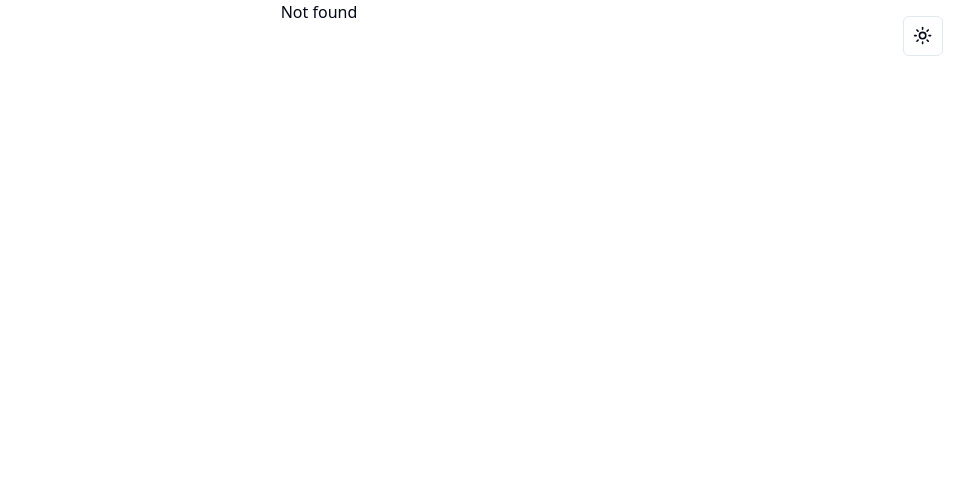
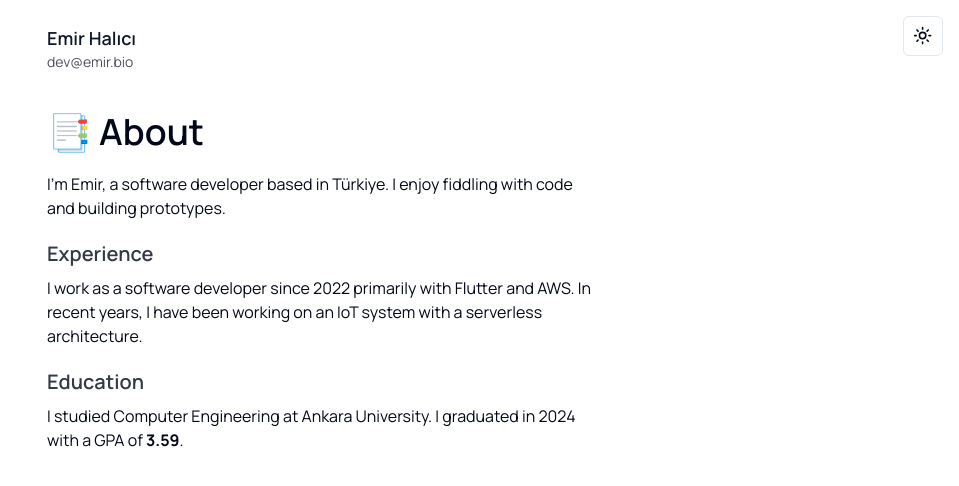
Before and after one commit to emirhalici/personal-page-next, a Next.js app: page /about in a window 1280 px wide. Before the commit this address had no page. Shown: the top 486 px of the page, without its empty margins (321-1280 px from the left). Built offline with nearby package versions, Linux system fonts and the light colour scheme.

Commit message:
feat: add about page

```diff
--- a/components/ui/url.tsx
+++ b/components/ui/url.tsx
@@ -2,12 +2,13 @@ interface UrlProps {
   href: string;
   children: React.ReactNode;
   className?: string;
+  newTab?: boolean;
 }
-export function Url({ children, href, className }: UrlProps) {
+export function Url({ children, href, className, newTab = true }: UrlProps) {
   return (
     <a
       href={href}
-      target="_blank"
+      target={newTab ? "_blank" : "_self"}
       rel="noopener noreferrer"
       className={className}
     >
--- /dev/null
+++ b/pages/about/index.tsx
@@ -0,0 +1,27 @@
+import { Manrope } from "next/font/google";
+import { Header } from "~/components/ui/header";
+
+const manrope = Manrope({ subsets: ["latin"] });
+
+export default function Page() {
+  return (
+    <main
+      className={`flex min-h-screen flex-col items-center justify-start py-6 px-2 md:px-24 ${manrope.className}`}
+    >
+      <Header />
+      <div className="w-11/12 sm:w-1/2 justify-start pt-6">
+        <h1 className="pb-5 text-4xl font-semibold">📑 About</h1>
+        <p>
+          I'm Emir, a software developer based in Türkiye. I enjoy fiddling with code and building prototypes.
+        </p>
+        <h2 className="pt-5 pb-2 text-xl opacity-80 font-semibold">Experience</h2>
+        <p>
+          I work as a software developer since 2022 primarily with Flutter and AWS.
+          In recent years, I have been working on an IoT system with a serverless architecture.
+        </p>
+        <h2 className="pt-5 pb-2 text-xl opacity-80 font-semibold">Education</h2>
+        <p>I studied Computer Engineering at Ankara University. I graduated in 2024 with a GPA of <b>3.59</b>. </p>
+      </div>
+    </main>
+  );
+}
--- a/pages/index.tsx
+++ b/pages/index.tsx
@@ -16,12 +16,17 @@ export default function Home() {
       <div className="w-11/12 sm:w-1/2 justify-start pt-6">
         <h1 className="pb-5 text-5xl font-semibold">Hello, I&apos;m Emir 👋</h1>
         <h2 className="text-2xl opacity-60">
-          I am a software developer based in <b>Türkiye</b>.
+          <p>
+            I am a software developer based in <b>Türkiye</b>.
+          </p>
         </h2>
         <SocialButtons />
         <div className="space-x-2 space-y-2">
           <Link href="/posts">
             <Button variant={"default"}>Read the blog</Button>
+          </Link>
+          <Link href="/about">
+            <Button variant={"outline"}>About me</Button>
           </Link>
           {/* TODO: RESUME */}
           {/* <Button variant={"outline"}>Resume</Button> */}
```
